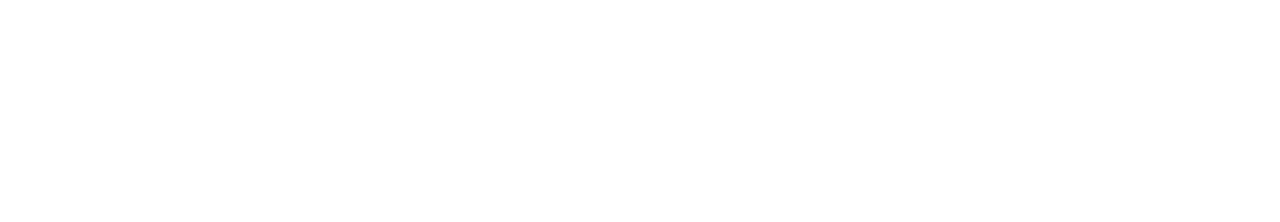
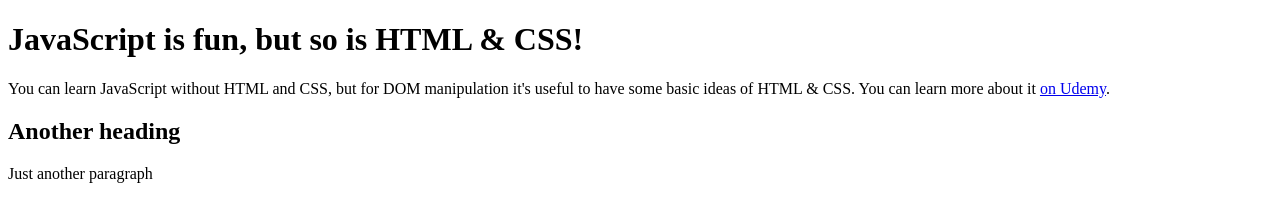
Before and after one commit to kskannandotwin/html-and-css-crash-course, a plain HTML site: page index.html in a window 1280 px wide. Drawn offline with Linux system fonts and the light colour scheme.

Commit message:
31.01.2024-bhsae
completed

```diff
--- a/index.html
+++ b/index.html
@@ -1,5 +1,6 @@
 <!DOCTYPE html>
 <html lang="en">
+
 <head>
     <meta charset="UTF-8">
     <meta http-equiv="X-UA-Compatible" content="IE=edge">
@@ -7,7 +8,20 @@
     <title>Learning HTML & CSS</title>
     <link rel="stylesheet" href="style.css">
 </head>
+
 <body>
+    <h1>JavaScript is fun, but so is HTML & CSS!</h1>
+    <p class="first">
+        You can learn JavaScript without HTML and CSS, but for DOM manipulation
+        it's useful to have some basic ideas of HTML & CSS. You can learn more
+        about it
+        <a href="https://www.udemy.com/user/jonasschmedtmann/">on Udemy</a>.
+    </p>
 
+    <h2>Another heading</h2>
+    <p class="second">
+        Just another paragraph
+    </p>
 </body>
+
 </html>
```
